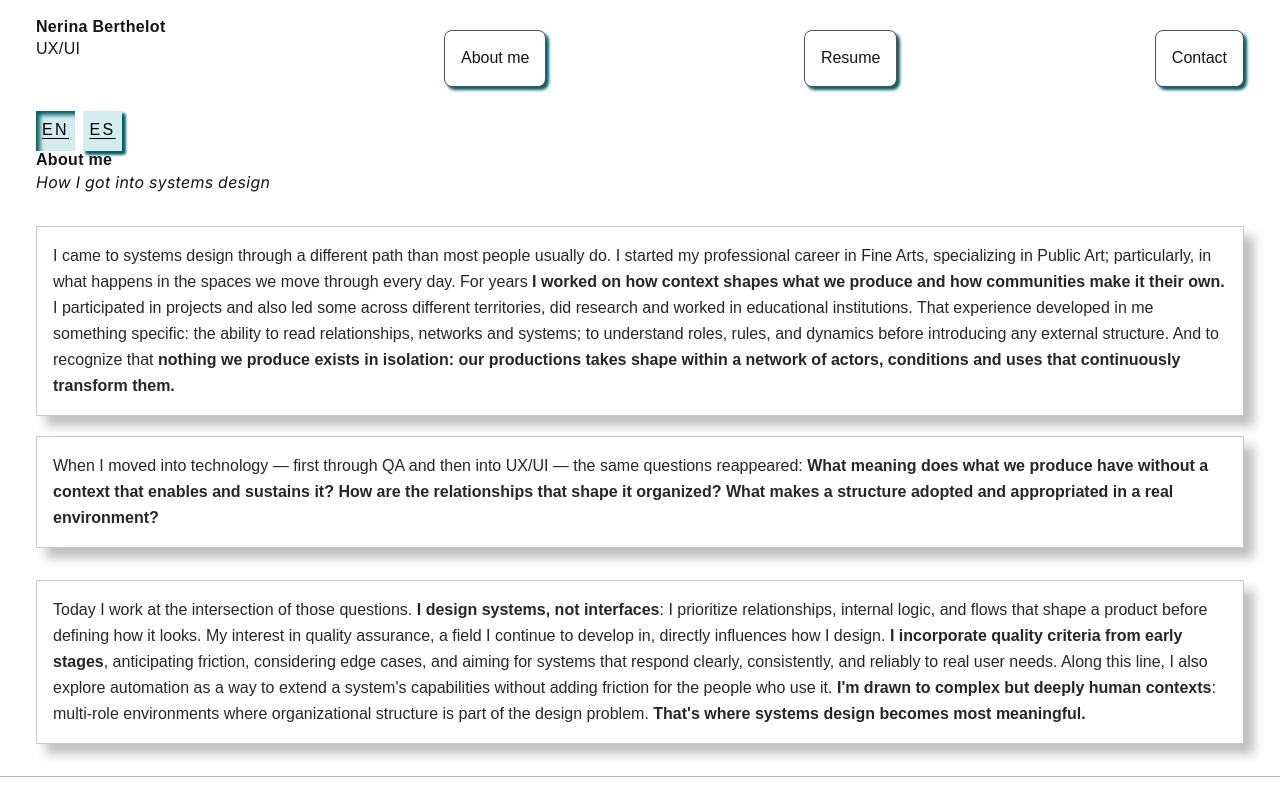
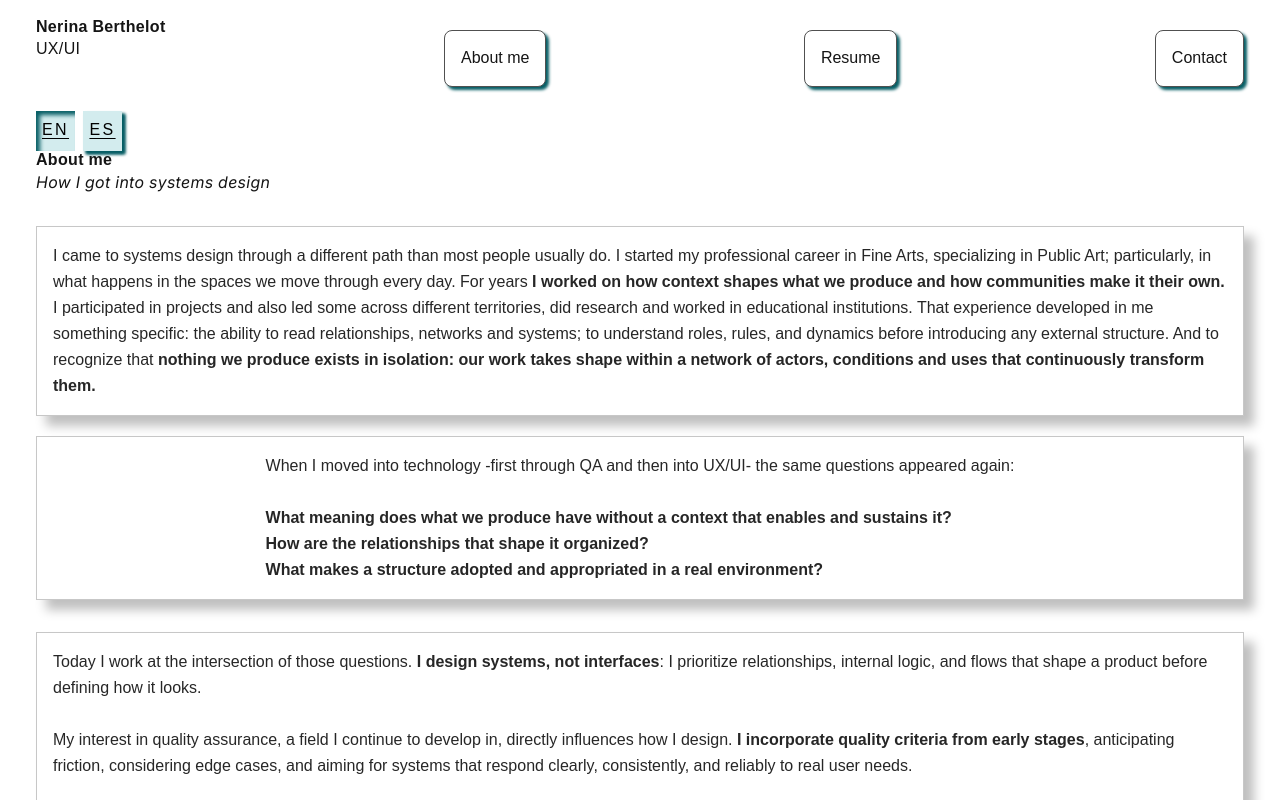
Before and after one commit to callapa1/nerina, a Next.js app: page /en/about in a window 1280 px wide. Shown: the top 800 px of the page. Built offline with nearby package versions, Linux system fonts and the light colour scheme; a web font is replaced by a local one.

Commit message:
fix: update about texts and fix newline rendering in RichTextBlock

```diff
--- a/components/ui/RichTextBlock.tsx
+++ b/components/ui/RichTextBlock.tsx
@@ -10,10 +10,10 @@ export function RichTextBlock({id, paragraphs, card = false}: RichTextBlockProps
       {paragraphs.map((paragraph, index) =>
         card ? (
           <div key={index} id={id ? `${id}-panel-${index + 1}` : undefined} className="panel">
-            <p className="text-[length:var(--fs-base)] leading-relaxed">{paragraph}</p>
+            <p className="text-[length:var(--fs-base)] leading-relaxed whitespace-pre-line">{paragraph}</p>
           </div>
         ) : (
-          <p key={index} className="max-w-5xl text-[length:var(--fs-base)] leading-relaxed">
+          <p key={index} className="max-w-5xl text-[length:var(--fs-base)] leading-relaxed whitespace-pre-line">
             {paragraph}
           </p>
         )
--- a/messages/en.json
+++ b/messages/en.json
@@ -21,8 +21,8 @@
   "About": {
     "title": "About me",
     "description": "How I got into systems design",
-    "paragraph1": "I came to systems design through a different path than most people usually do. I started my professional career in Fine Arts, specializing in Public Art; particularly, in what happens in the spaces we move through every day. For years <b>I worked on how context shapes what we produce and how communities make it their own.</b> I participated in projects and also led some across different territories, did research and worked in educational institutions. That experience developed in me something specific: the ability to read relationships, networks and systems; to understand roles, rules, and dynamics before introducing any external structure. And to recognize that <b>nothing we produce exists in isolation: our productions takes shape within a network of actors, conditions and uses that continuously transform them.</b>",
-    "paragraph2": "When I moved into technology — first through QA and then into UX/UI — the same questions reappeared:\n\n<b>What meaning does what we produce have without a context that enables and sustains it?\nHow are the relationships that shape it organized?\nWhat makes a structure adopted and appropriated in a real environment?</b>",
+    "paragraph1": "I came to systems design through a different path than most people usually do. I started my professional career in Fine Arts, specializing in Public Art; particularly, in what happens in the spaces we move through every day. For years <b>I worked on how context shapes what we produce and how communities make it their own.</b> I participated in projects and also led some across different territories, did research and worked in educational institutions. That experience developed in me something specific: the ability to read relationships, networks and systems; to understand roles, rules, and dynamics before introducing any external structure. And to recognize that <b>nothing we produce exists in isolation: our work takes shape within a network of actors, conditions and uses that continuously transform them.</b>",
+    "paragraph2": "When I moved into technology -first through QA and then into UX/UI- the same questions appeared again:\n\n<b>What meaning does what we produce have without a context that enables and sustains it?</b>\n<b>How are the relationships that shape it organized?</b>\n<b>What makes a structure adopted and appropriated in a real environment?</b>",
     "paragraph3": "Today I work at the intersection of those questions. <b>I design systems, not interfaces</b>: I prioritize relationships, internal logic, and flows that shape a product before defining how it looks.\n\nMy interest in quality assurance, a field I continue to develop in, directly influences how I design. <b>I incorporate quality criteria from early stages</b>, anticipating friction, considering edge cases, and aiming for systems that respond clearly, consistently, and reliably to real user needs.\n\nAlong this line, I also explore automation as a way to extend a system's capabilities without adding friction for the people who use it.\n\n<b>I'm drawn to complex but deeply human contexts</b>: multi-role environments where organizational structure is part of the design problem. <b>That's where systems design becomes most meaningful.</b>"
   },
   "Work": {
```
